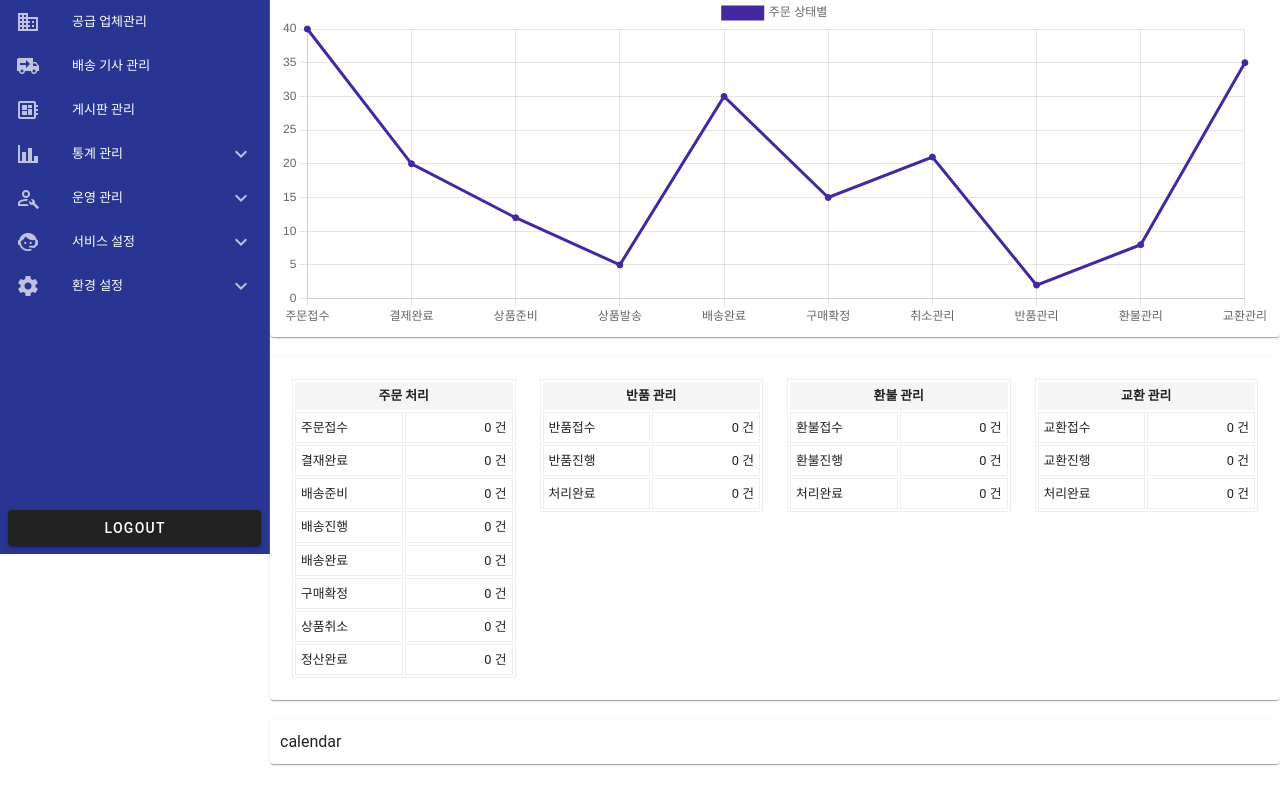
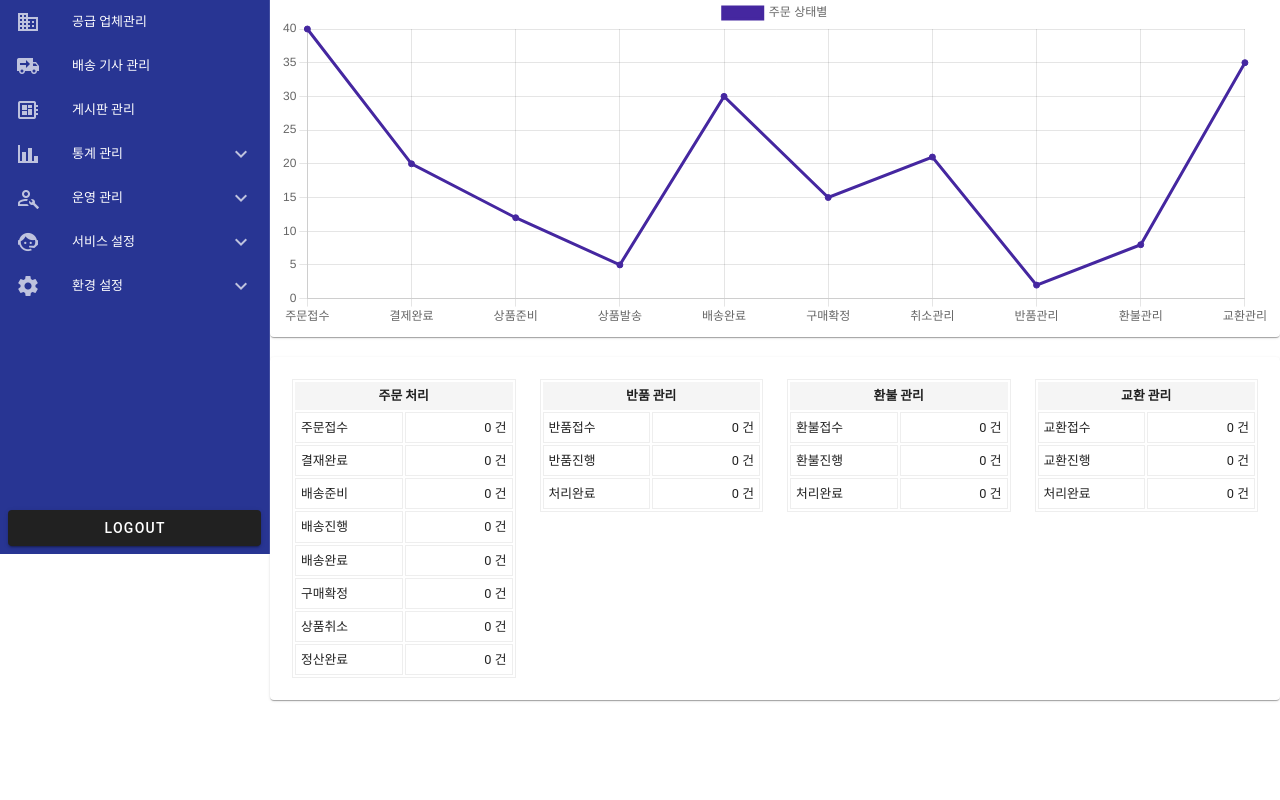
Before and after one commit to haranseok/open_market_admin, a Vue app: page /main in a window 1280 px wide. Shown: the part 246-1046 px from the top of the page. After the commit the page ends 982 px from the top, so only its background shows below. Built offline with nearby package versions, Linux system fonts and the light colour scheme.

Commit message:
dayJS 전역설정

```diff
--- a/src/components/items/Calendar.vue
+++ /dev/null
@@ -1,7 +0,0 @@
-<template>
-  <div>calendar</div>
-</template>
-
-<script lang="ts" setup></script>
-
-<style lang="scss" scoped></style>
--- a/src/main.ts
+++ b/src/main.ts
@@ -4,12 +4,15 @@ import { createPinia } from "pinia";
 import Router from "@/router/index";
 import { registerPlugins } from "@/plugins";
 import installI18n from "./plugins/i18n";
+import dayjs from "dayjs";
 import Aos from "aos";
 import "aos/dist/aos.css";
 const pinia = createPinia();
 const app = createApp(App);
 registerPlugins(app);
 installI18n(app);
+
+app.provide("dayJS", dayjs);
 app.use(
   Aos.init({
     duration: 1000,
--- a/src/pages/Main.vue
+++ b/src/pages/Main.vue
@@ -36,9 +36,6 @@
           />
         </v-col>
       </v-card>
-      <v-card>
-        <Calendar />
-      </v-card>
     </div>
   </v-main>
 </template>
@@ -48,7 +45,7 @@ import { ref } from "vue";
 import TheBreadCrumbs from "@/components/TheBreadCrumbs.vue";
 import LineChart from "@/components/charts/LineChart.vue";
 import CardTable from "@/components/tables/CardTable.vue";
-import Calendar from "@/components/items/Calendar.vue";
+
 const title = ref("메인화면");
 const items = ref([
   {
```
